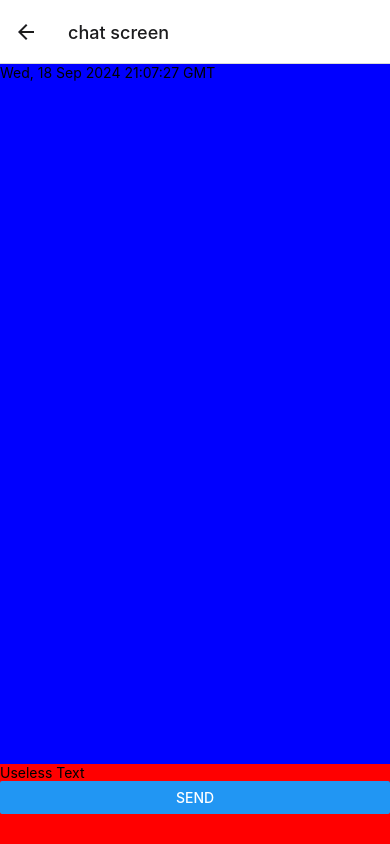
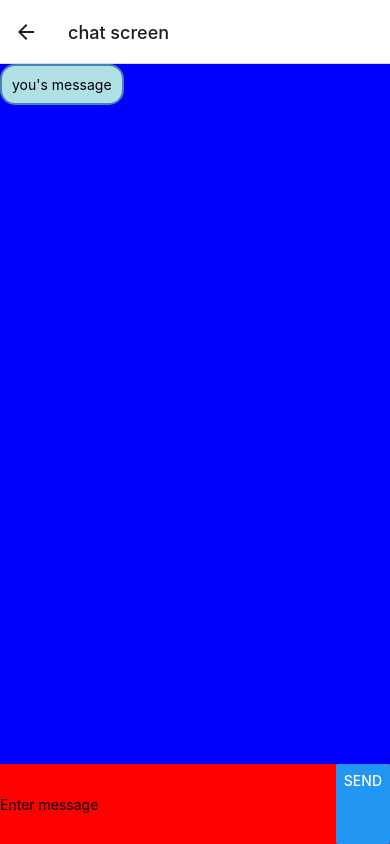
Before and after one commit to huzaifarashid3/pigeon-messaging-app, a React Native app: screen /ChatScreen in a window 390 px wide. Built offline with nearby package versions, Linux system fonts and the light colour scheme.

Commit message:
chatscreen styling updated

```diff
--- a/components/ChatScreen.jsx
+++ b/components/ChatScreen.jsx
@@ -11,12 +11,12 @@ import {
 } from "react-native";
 
 const ChatScreen = () => {
-  const [text, setText] = useState("Useless Text");
+  const [text, setText] = useState([]);
   const [allMessages, setAllMessages] = useState([]);
   const [myMessages, setMyMessages] = useState([]);
   const [yourMessages, setYourMessages] = useState([
     {
-      message: "your message",
+      message: "you's message",
       sender: "you",
       time: new Date(),
     },
@@ -54,18 +54,39 @@ const ChatScreen = () => {
                   alignSelf: item.sender == "me" ? "flex-end" : "flex-start",
                 }}
               >
-                <Text>{item.time.toUTCString()}</Text>
+                <Text
+                  style={{
+                    fontSize: 14,
+                    backgroundColor:
+                      item.sender == "me" ? "orange" : "powderblue",
+                    borderWidth: 2,
+                    textAlign: "center",
+                    borderColor: "steelblue",
+                    borderRadius: "15px",
+                    padding: 10,
+                  }}
+                >
+                  {item.message}
+                </Text>
               </View>
             );
           }}
         />
       </View>
-      <View style={{ backgroundColor: "red", height: 80 }}>
+      <View
+        style={{ backgroundColor: "red", height: 80, flexDirection: "row" }}
+      >
         <TextInput
+          style={{ flex: 3 }}
           onChangeText={(newtext) => setText(newtext)}
           defaultValue={text}
+          placeholder="Enter message"
         />
-        <Button onPress={() => addMessage(text)} title="send" />
+        <Button
+          style={{ flex: 1, textAlign: "center" }}
+          onPress={() => addMessage(text)}
+          title="send"
+        />
       </View>
     </View>
   );
```
